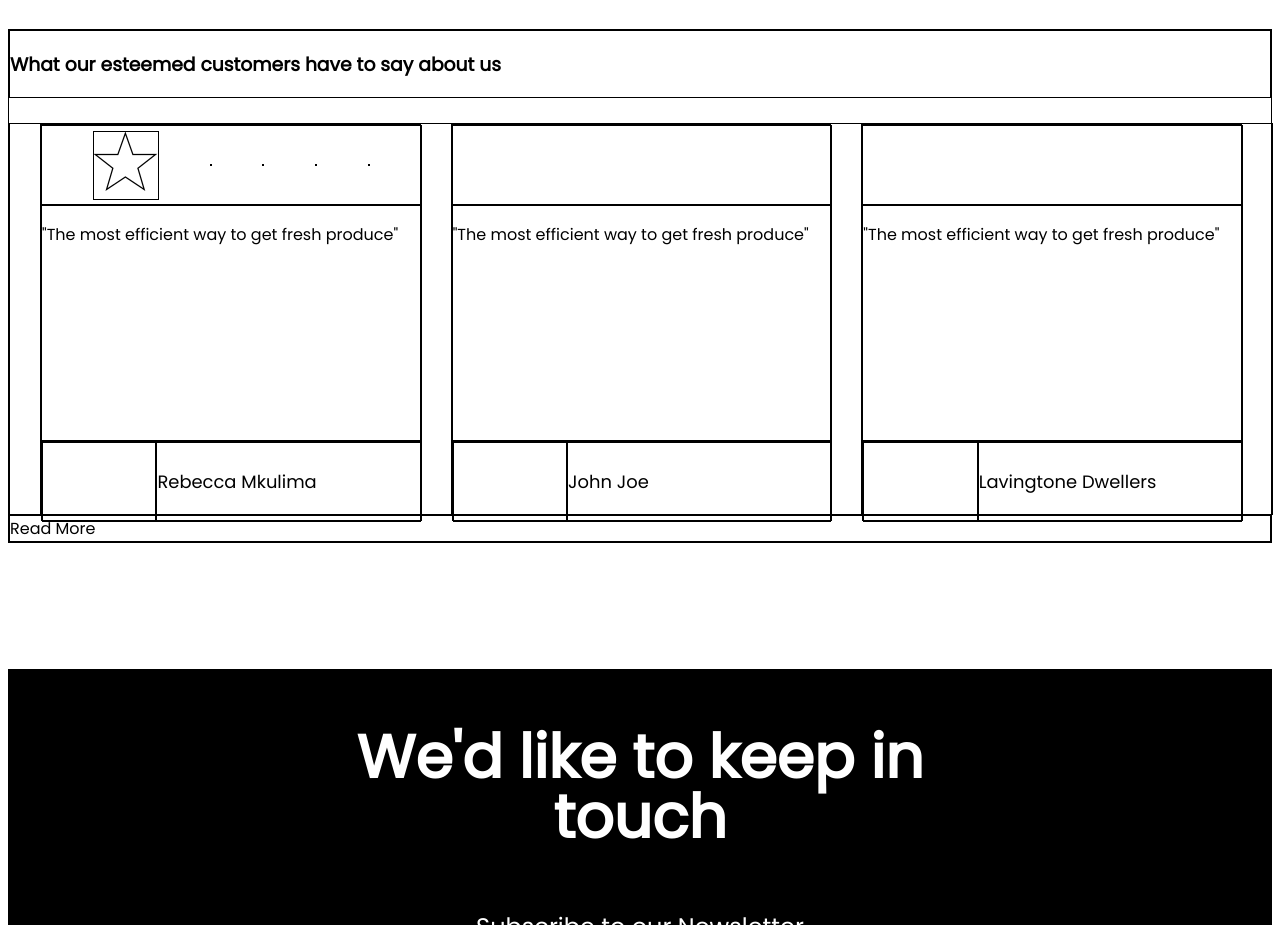
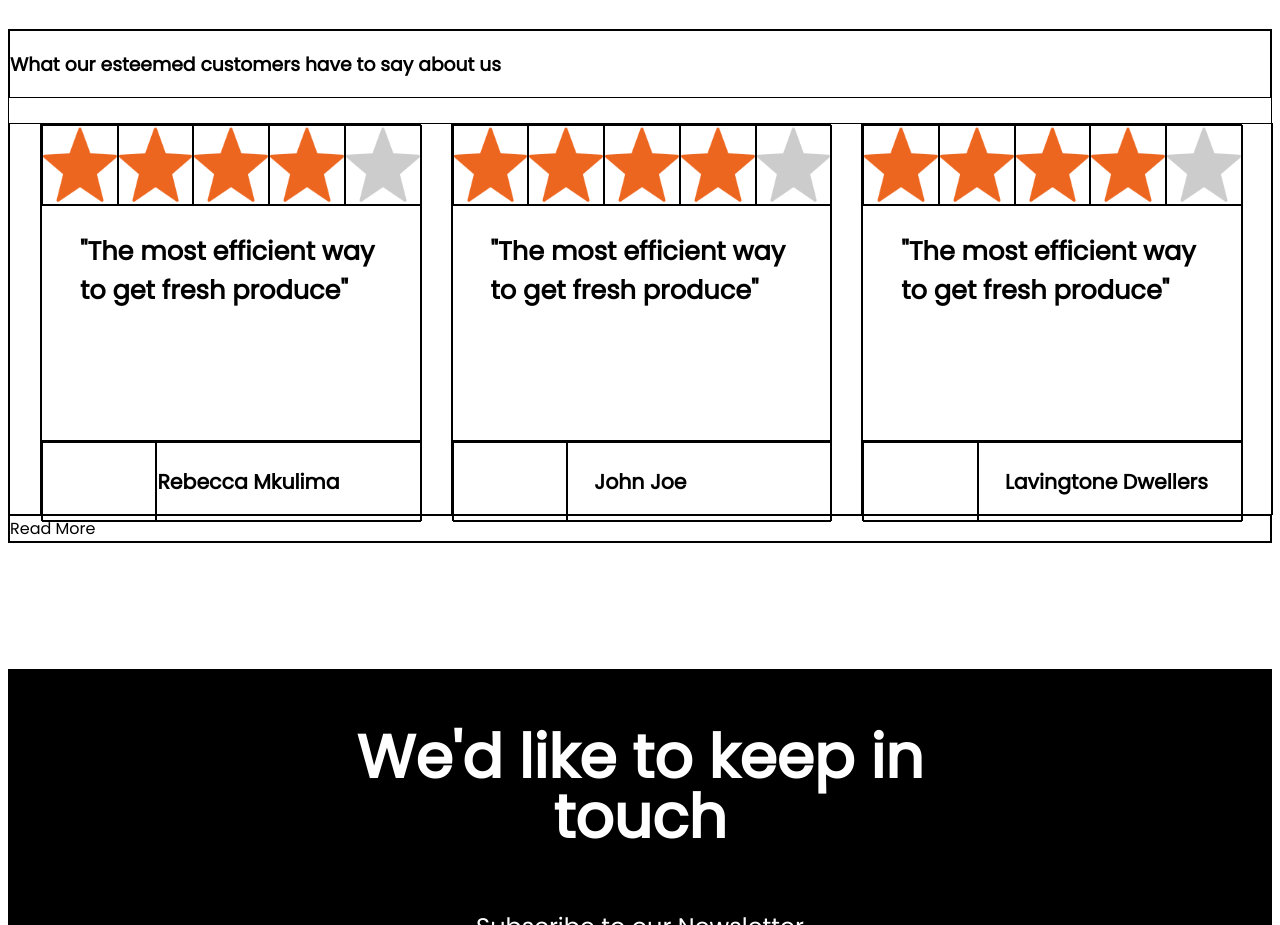
Before and after one commit to MokuaEnock/Agriplus-, a plain HTML site: page index.html in a window 1280 px wide. Shown: the part 2700-3625 px from the top of the page. Drawn offline with Linux system fonts and the light colour scheme.

Commit message:
add stars to the page

```diff
--- a/index.html
+++ b/index.html
@@ -273,12 +273,40 @@
           <div class="card2">
             <div class="rating">
               <div class="star">
-                <img src="./resources/icons/star.png" alt="" />
+                <img
+                  src="./resources/icons/star0.png"
+                  alt="star"
+                  class="star1"
+                />
               </div>
-              <div class="star"></div>
-              <div class="star"></div>
-              <div class="star"></div>
-              <div class="star"></div>
+              <div class="star">
+                <img
+                  src="./resources/icons/star0.png"
+                  alt="star"
+                  class="star1"
+                />
+              </div>
+              <div class="star">
+                <img
+                  src="./resources/icons/star0.png"
+                  alt="star"
+                  class="star1"
+                />
+              </div>
+              <div class="star">
+                <img
+                  src="./resources/icons/star0.png"
+                  alt="star"
+                  class="star1"
+                />
+              </div>
+              <div class="star">
+                <img
+                  src="./resources/icons/star2.png"
+                  alt="star"
+                  class="star1"
+                />
+              </div>
             </div>
             <div class="opinion">
               <p>"The most efficient way to get fresh produce"</p>
@@ -290,7 +318,43 @@
           </div>
 
           <div class="card2">
-            <div class="rating"></div>
+            <div class="rating">
+              <div class="star">
+                <img
+                  src="./resources/icons/star0.png"
+                  alt="star"
+                  class="star1"
+                />
+              </div>
+              <div class="star">
+                <img
+                  src="./resources/icons/star0.png"
+                  alt="star"
+                  class="star1"
+                />
+              </div>
+              <div class="star">
+                <img
+                  src="./resources/icons/star0.png"
+                  alt="star"
+                  class="star1"
+                />
+              </div>
+              <div class="star">
+                <img
+                  src="./resources/icons/star0.png"
+                  alt="star"
+                  class="star1"
+                />
+              </div>
+              <div class="star">
+                <img
+                  src="./resources/icons/star2.png"
+                  alt="star"
+                  class="star1"
+                />
+              </div>
+            </div>
             <div class="opinion">
               <p>"The most efficient way to get fresh produce"</p>
             </div>
@@ -303,7 +367,43 @@
           </div>
 
           <div class="card2">
-            <div class="rating"></div>
+            <div class="rating">
+              <div class="star">
+                <img
+                  src="./resources/icons/star0.png"
+                  alt="star"
+                  class="star1"
+                />
+              </div>
+              <div class="star">
+                <img
+                  src="./resources/icons/star0.png"
+                  alt="star"
+                  class="star1"
+                />
+              </div>
+              <div class="star">
+                <img
+                  src="./resources/icons/star0.png"
+                  alt="star"
+                  class="star1"
+                />
+              </div>
+              <div class="star">
+                <img
+                  src="./resources/icons/star0.png"
+                  alt="star"
+                  class="star1"
+                />
+              </div>
+              <div class="star">
+                <img
+                  src="./resources/icons/star2.png"
+                  alt="star"
+                  class="star1"
+                />
+              </div>
+            </div>
             <div class="opinion">
               <p>"The most efficient way to get fresh produce"</p>
             </div>
--- a/resources/css/index.css
+++ b/resources/css/index.css
@@ -307,6 +307,12 @@ main {
 .opinion {
   height: 60%;
   width: 100%;
+  font-size: 2vw;
+  font-weight: 800;
+}
+.opinion p {
+  padding-left: 10%;
+  padding-right: 10%;
 }
 .card2_info {
   height: 20%;
@@ -315,6 +321,9 @@ main {
   flex-direction: row;
   justify-content: space-between;
 }
+.card2_info p {
+  padding-left: 10%;
+}
 .c2info_img {
   width: 30%;
   height: 100%;
@@ -322,12 +331,20 @@ main {
 .c2info_name {
   width: 70%;
   height: 100%;
-  font-size: 1.4vw;
+  font-size: 1.6vw;
+  font-weight: 800;
   display: flex;
   flex-direction: row;
   align-items: center;
 }
-
+.star {
+  height: 100%;
+  width: 20%;
+}
+.star1 {
+  height: 100%;
+  width: 100%;
+}
 /*=====================Footer===========================*/
 /*======Footer Section 1=========*/
 footer {
```
